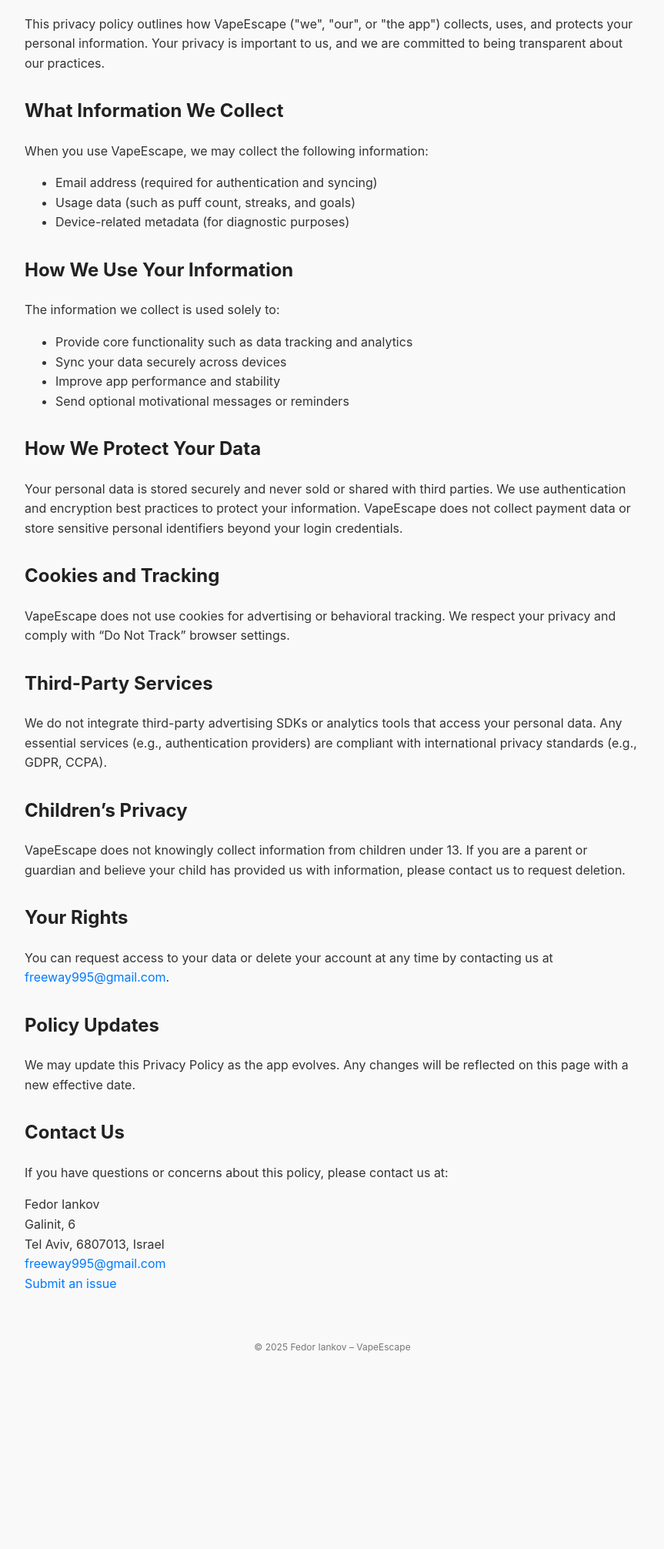
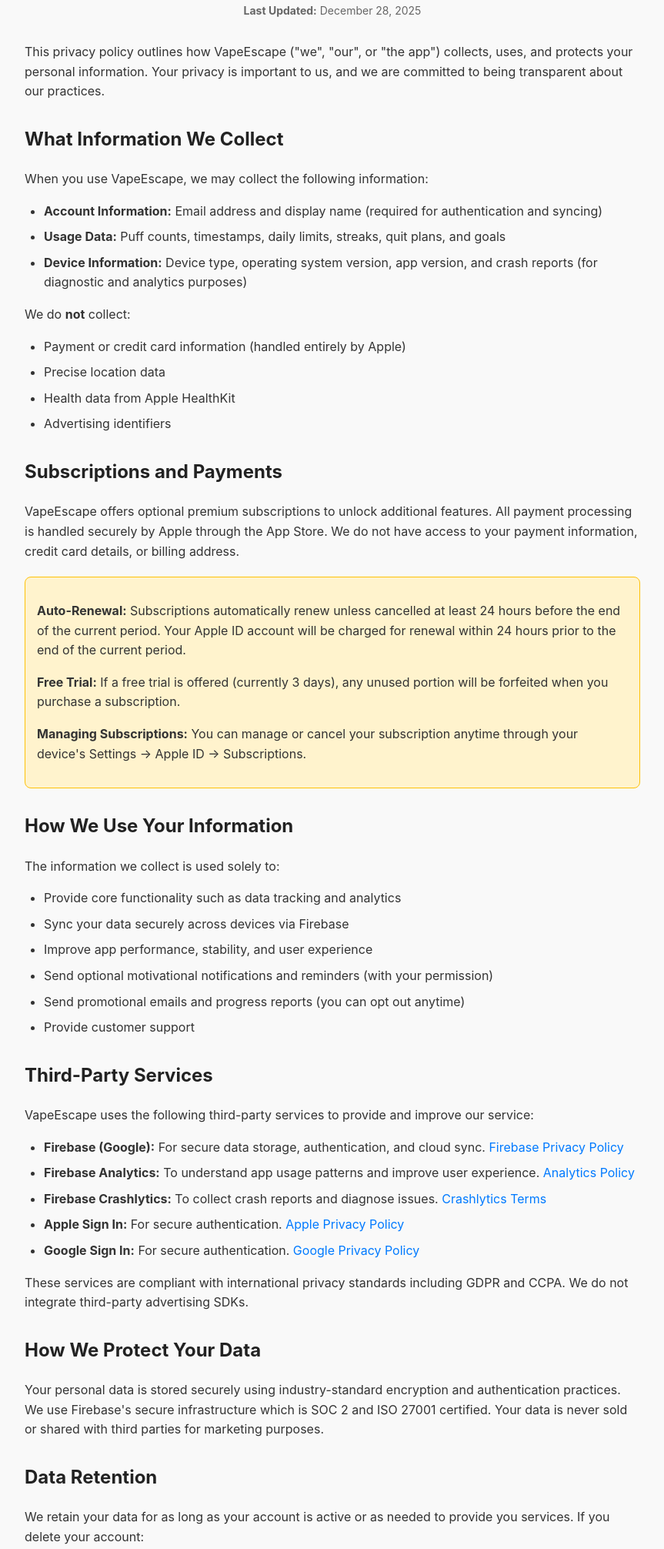
Before and after one commit to Frodoname/Frodoname.github.io, a plain HTML site: page vapeescape/privacy.html in a window 1280 px wide. Shown: the part 124-2136 px from the top of the page at 77% size, without its empty margins (208-1071 px from the left). Before the commit the page ends 1923 px from the top, so only its background shows below. Drawn offline with Linux system fonts and the light colour scheme.

Commit message:
Update privacy.html

```diff
--- a/vapeescape/privacy.html
+++ b/vapeescape/privacy.html
@@ -14,27 +14,42 @@
       margin: auto;
       line-height: 1.6;
     }
-
     h1 {
       text-align: center;
       font-size: 32px;
+      margin-bottom: 10px;
+    }
+    .last-updated {
+      text-align: center;
+      color: #666;
+      font-size: 14px;
       margin-bottom: 30px;
     }
-
     h2 {
       margin-top: 30px;
       color: #222;
     }
-
     a {
       color: #007AFF;
       text-decoration: none;
     }
-
     a:hover {
       text-decoration: underline;
     }
-
+    ul {
+      margin: 10px 0;
+      padding-left: 25px;
+    }
+    li {
+      margin-bottom: 8px;
+    }
+    .highlight-box {
+      background-color: #fff3cd;
+      border: 1px solid #ffc107;
+      border-radius: 8px;
+      padding: 15px;
+      margin: 20px 0;
+    }
     footer {
       margin-top: 60px;
       font-size: 12px;
@@ -44,45 +59,90 @@
   </style>
 </head>
 <body>
-
   <h1>VapeEscape Privacy Policy</h1>
+  <p class="last-updated"><strong>Last Updated:</strong> December 28, 2025</p>
 
   <p>This privacy policy outlines how VapeEscape ("we", "our", or "the app") collects, uses, and protects your personal information. Your privacy is important to us, and we are committed to being transparent about our practices.</p>
 
   <h2>What Information We Collect</h2>
   <p>When you use VapeEscape, we may collect the following information:</p>
   <ul>
-    <li>Email address (required for authentication and syncing)</li>
-    <li>Usage data (such as puff count, streaks, and goals)</li>
-    <li>Device-related metadata (for diagnostic purposes)</li>
+    <li><strong>Account Information:</strong> Email address and display name (required for authentication and syncing)</li>
+    <li><strong>Usage Data:</strong> Puff counts, timestamps, daily limits, streaks, quit plans, and goals</li>
+    <li><strong>Device Information:</strong> Device type, operating system version, app version, and crash reports (for diagnostic and analytics purposes)</li>
   </ul>
+  <p>We do <strong>not</strong> collect:</p>
+  <ul>
+    <li>Payment or credit card information (handled entirely by Apple)</li>
+    <li>Precise location data</li>
+    <li>Health data from Apple HealthKit</li>
+    <li>Advertising identifiers</li>
+  </ul>
+
+  <h2>Subscriptions and Payments</h2>
+  <p>VapeEscape offers optional premium subscriptions to unlock additional features. All payment processing is handled securely by Apple through the App Store. We do not have access to your payment information, credit card details, or billing address.</p>
+  <div class="highlight-box">
+    <p><strong>Auto-Renewal:</strong> Subscriptions automatically renew unless cancelled at least 24 hours before the end of the current period. Your Apple ID account will be charged for renewal within 24 hours prior to the end of the current period.</p>
+    <p><strong>Free Trial:</strong> If a free trial is offered (currently 3 days), any unused portion will be forfeited when you purchase a subscription.</p>
+    <p><strong>Managing Subscriptions:</strong> You can manage or cancel your subscription anytime through your device's Settings → Apple ID → Subscriptions.</p>
+  </div>
 
   <h2>How We Use Your Information</h2>
   <p>The information we collect is used solely to:</p>
   <ul>
     <li>Provide core functionality such as data tracking and analytics</li>
-    <li>Sync your data securely across devices</li>
-    <li>Improve app performance and stability</li>
-    <li>Send optional motivational messages or reminders</li>
+    <li>Sync your data securely across devices via Firebase</li>
+    <li>Improve app performance, stability, and user experience</li>
+    <li>Send optional motivational notifications and reminders (with your permission)</li>
+    <li>Send promotional emails and progress reports (you can opt out anytime)</li>
+    <li>Provide customer support</li>
   </ul>
 
+  <h2>Third-Party Services</h2>
+  <p>VapeEscape uses the following third-party services to provide and improve our service:</p>
+  <ul>
+    <li><strong>Firebase (Google):</strong> For secure data storage, authentication, and cloud sync. <a href="https://firebase.google.com/support/privacy" target="_blank">Firebase Privacy Policy</a></li>
+    <li><strong>Firebase Analytics:</strong> To understand app usage patterns and improve user experience. <a href="https://firebase.google.com/policies/analytics" target="_blank">Analytics Policy</a></li>
+    <li><strong>Firebase Crashlytics:</strong> To collect crash reports and diagnose issues. <a href="https://firebase.google.com/terms/crashlytics" target="_blank">Crashlytics Terms</a></li>
+    <li><strong>Apple Sign In:</strong> For secure authentication. <a href="https://www.apple.com/legal/privacy/" target="_blank">Apple Privacy Policy</a></li>
+    <li><strong>Google Sign In:</strong> For secure authentication. <a href="https://policies.google.com/privacy" target="_blank">Google Privacy Policy</a></li>
+  </ul>
+  <p>These services are compliant with international privacy standards including GDPR and CCPA. We do not integrate third-party advertising SDKs.</p>
+
   <h2>How We Protect Your Data</h2>
-  <p>Your personal data is stored securely and never sold or shared with third parties. We use authentication and encryption best practices to protect your information. VapeEscape does not collect payment data or store sensitive personal identifiers beyond your login credentials.</p>
+  <p>Your personal data is stored securely using industry-standard encryption and authentication practices. We use Firebase's secure infrastructure which is SOC 2 and ISO 27001 certified. Your data is never sold or shared with third parties for marketing purposes.</p>
+
+  <h2>Data Retention</h2>
+  <p>We retain your data for as long as your account is active or as needed to provide you services. If you delete your account:</p>
+  <ul>
+    <li>Your personal data will be permanently deleted within 30 days</li>
+    <li>Anonymized, aggregated data may be retained for analytics purposes</li>
+    <li>Some data may be retained longer if required by law</li>
+  </ul>
+
+  <h2>Your Rights</h2>
+  <p>Depending on your location, you may have the following rights regarding your personal data:</p>
+  <ul>
+    <li><strong>Access:</strong> Request a copy of your personal data</li>
+    <li><strong>Rectification:</strong> Correct inaccurate personal data</li>
+    <li><strong>Erasure:</strong> Request deletion of your personal data</li>
+    <li><strong>Data Portability:</strong> Receive your data in a structured format</li>
+    <li><strong>Withdraw Consent:</strong> Opt out of optional data processing</li>
+    <li><strong>Lodge Complaint:</strong> File a complaint with your local data protection authority</li>
+  </ul>
+  <p>To exercise any of these rights, contact us at <a href="mailto:freeway995@gmail.com">freeway995@gmail.com</a> or delete your account directly within the app (Settings → Delete User Profile).</p>
 
   <h2>Cookies and Tracking</h2>
-  <p>VapeEscape does not use cookies for advertising or behavioral tracking. We respect your privacy and comply with “Do Not Track” browser settings.</p>
+  <p>VapeEscape does not use cookies for advertising or behavioral tracking. We respect your privacy and honor "Do Not Track" browser settings.</p>
 
-  <h2>Third-Party Services</h2>
-  <p>We do not integrate third-party advertising SDKs or analytics tools that access your personal data. Any essential services (e.g., authentication providers) are compliant with international privacy standards (e.g., GDPR, CCPA).</p>
+  <h2>Age Restrictions</h2>
+  <p>VapeEscape is intended for users aged <strong>18 and older</strong>. We do not knowingly collect information from anyone under 18. If you are under 18, please do not use this app or provide any information to us. If you are a parent or guardian and believe your child has provided us with information, please contact us to request deletion.</p>
 
-  <h2>Children’s Privacy</h2>
-  <p>VapeEscape does not knowingly collect information from children under 13. If you are a parent or guardian and believe your child has provided us with information, please contact us to request deletion.</p>
-
-  <h2>Your Rights</h2>
-  <p>You can request access to your data or delete your account at any time by contacting us at <a href="mailto:freeway995@gmail.com">freeway995@gmail.com</a>.</p>
+  <h2>International Data Transfers</h2>
+  <p>Your data may be transferred to and processed in countries outside your country of residence, including the United States (where Firebase servers are located). We ensure appropriate safeguards are in place to protect your data in compliance with applicable laws.</p>
 
   <h2>Policy Updates</h2>
-  <p>We may update this Privacy Policy as the app evolves. Any changes will be reflected on this page with a new effective date.</p>
+  <p>We may update this Privacy Policy as the app evolves. We will notify you of significant changes through the app or via email. Any changes will be reflected on this page with a new effective date.</p>
 
   <h2>Contact Us</h2>
   <p>If you have questions or concerns about this policy, please contact us at:</p>
@@ -97,6 +157,5 @@
   <footer>
     &copy; 2025 Fedor Iankov – VapeEscape
   </footer>
-
 </body>
 </html>
```
